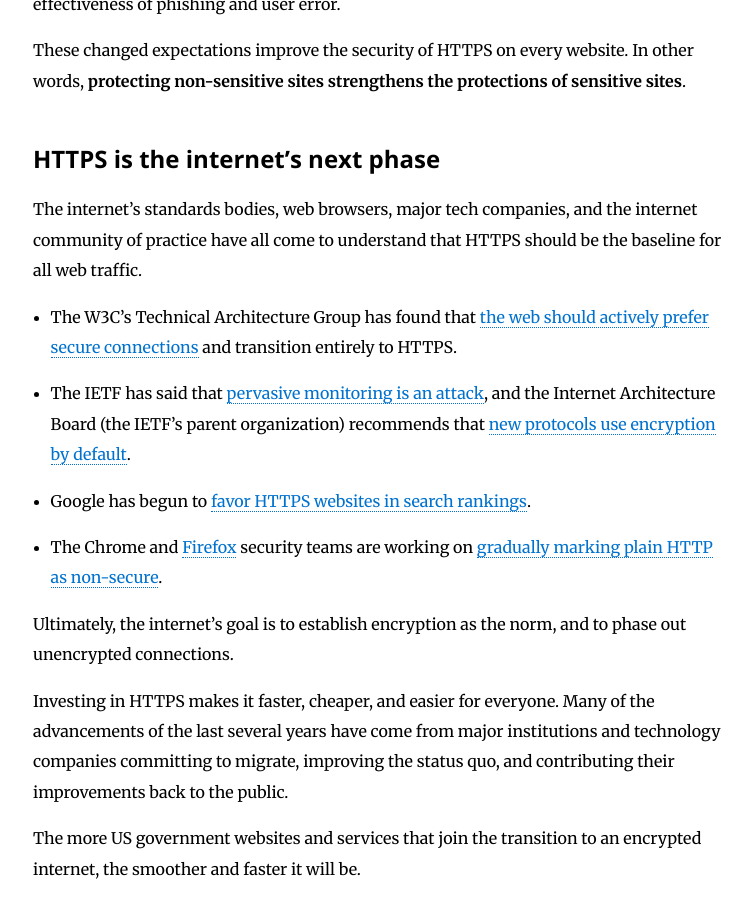
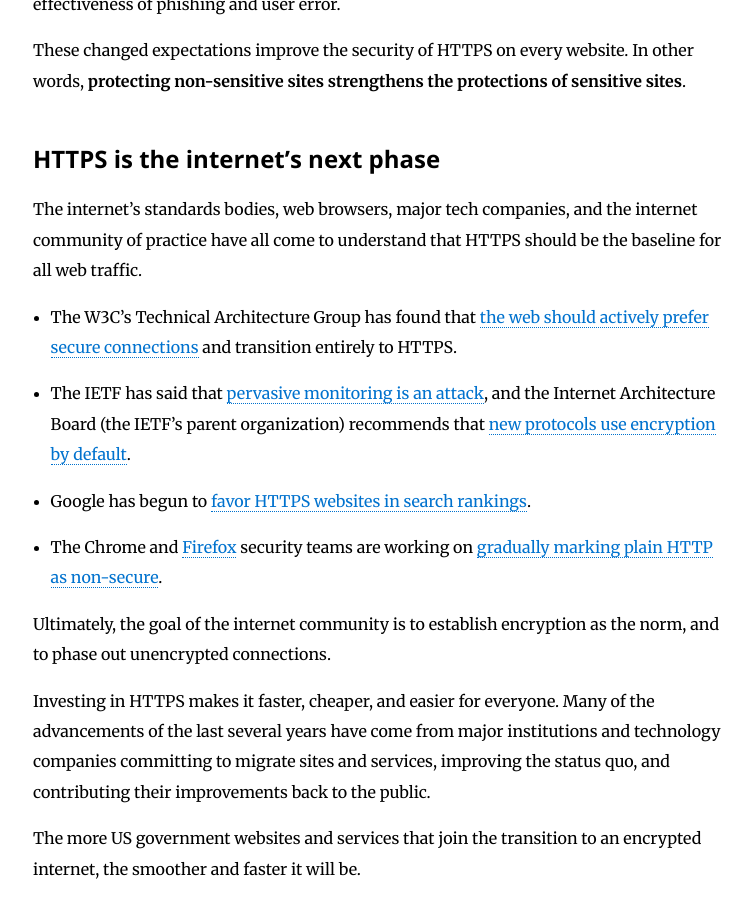
Before and after one commit to GSA/https, a Jekyll site: the page built from pages/everything.md, in a window 1280 px wide and 900 px high, scrolled down 996 px. Shown: the whole window, without its empty margins (367-1119 px from the left). Built offline with Jekyll 4.4.1, drawn with Linux system fonts in a browser that asks for light colours; Markdown is read by kramdown in place of the engine named in the settings.

Commit message:
integrate tweaks from @audiodude from #55

```diff
--- a/pages/everything.md
+++ b/pages/everything.md
@@ -35,8 +35,8 @@ The internet's standards bodies, web browsers, major tech companies, and the int
 * Google has begun to [favor HTTPS websites in search rankings](http://googleonlinesecurity.blogspot.com/2014/08/https-as-ranking-signal_6.html).
 * The Chrome and [Firefox](https://groups.google.com/d/msg/mozilla.dev.security/blV0MK4EbEE/i_Vy7sye0WsJ) security teams are working on [gradually marking plain HTTP as non-secure](https://www.chromium.org/Home/chromium-security/marking-http-as-non-secure).
 
-Ultimately, the internet's goal is to establish encryption as the norm, and to phase out unencrypted connections.
+Ultimately, the goal of the internet community is to establish encryption as the norm, and to phase out unencrypted connections.
 
-Investing in HTTPS makes it faster, cheaper, and easier for everyone. Many of the advancements of the last several years have come from major institutions and technology companies committing to migrate, improving the status quo, and contributing their improvements back to the public.
+Investing in HTTPS makes it faster, cheaper, and easier for everyone. Many of the advancements of the last several years have come from major institutions and technology companies committing to migrate sites and services, improving the status quo, and contributing their improvements back to the public.
 
 The more US government websites and services that join the transition to an encrypted internet, the smoother and faster it will be.
```
